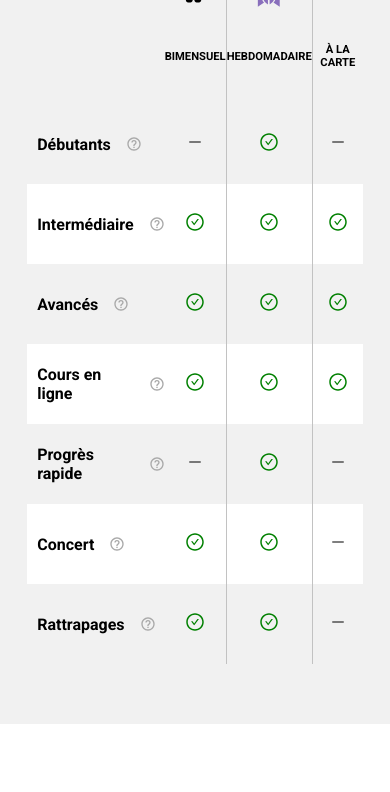
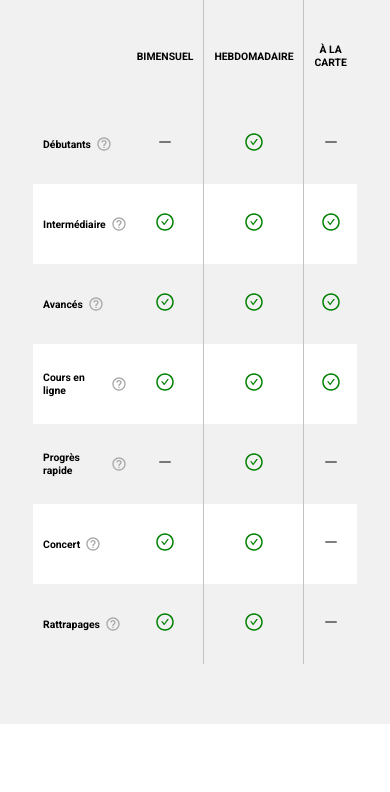
Before and after one commit to Cap0n3/VoiceUp, a React (Create React App) app: page /tarifs in a window 390 px wide. Shown: the part 2736-3528 px from the top of the page. Built offline with nearby package versions, Linux system fonts and the light colour scheme.

Commit message:
Fixed responsive problems

```diff
--- a/src/components/CompTable/CompTable.style.js
+++ b/src/components/CompTable/CompTable.style.js
@@ -3,6 +3,8 @@ import { VoiceUpColors } from "../../colors";
 import { FONT_SIZES } from "../../globalVars";
 
 const DEBUG = false;
+
+const mobileFontSize = "0.65em"
 
 export const TableWrapper = styled.div`
     display: flex;
@@ -55,12 +57,14 @@ export const HeadCell = styled.th`
         }
 
         @media only screen and (max-width: 690px) {
-            font-size: 0.7em;
+            font-size: ${mobileFontSize};
+            padding: 10px;
         }
     }
 
     & > span {
         font-weight: 500;
+
         @media only screen and (max-width: 1024px) and (min-width: 691px) {
             font-size: ${FONT_SIZES.M_ftSizeMD};
         }
@@ -91,4 +95,13 @@ export const InfoWrapper = styled.div`
     height: 40px;
     gap: 15px;
     ${DEBUG ? "border: 1px solid pink;" : ""}
+
+
+    @media screen and (max-width: 691px) {
+        gap: 5px;
+
+        & > span {
+            font-size: ${mobileFontSize};
+        }
+    }
 `;
```
